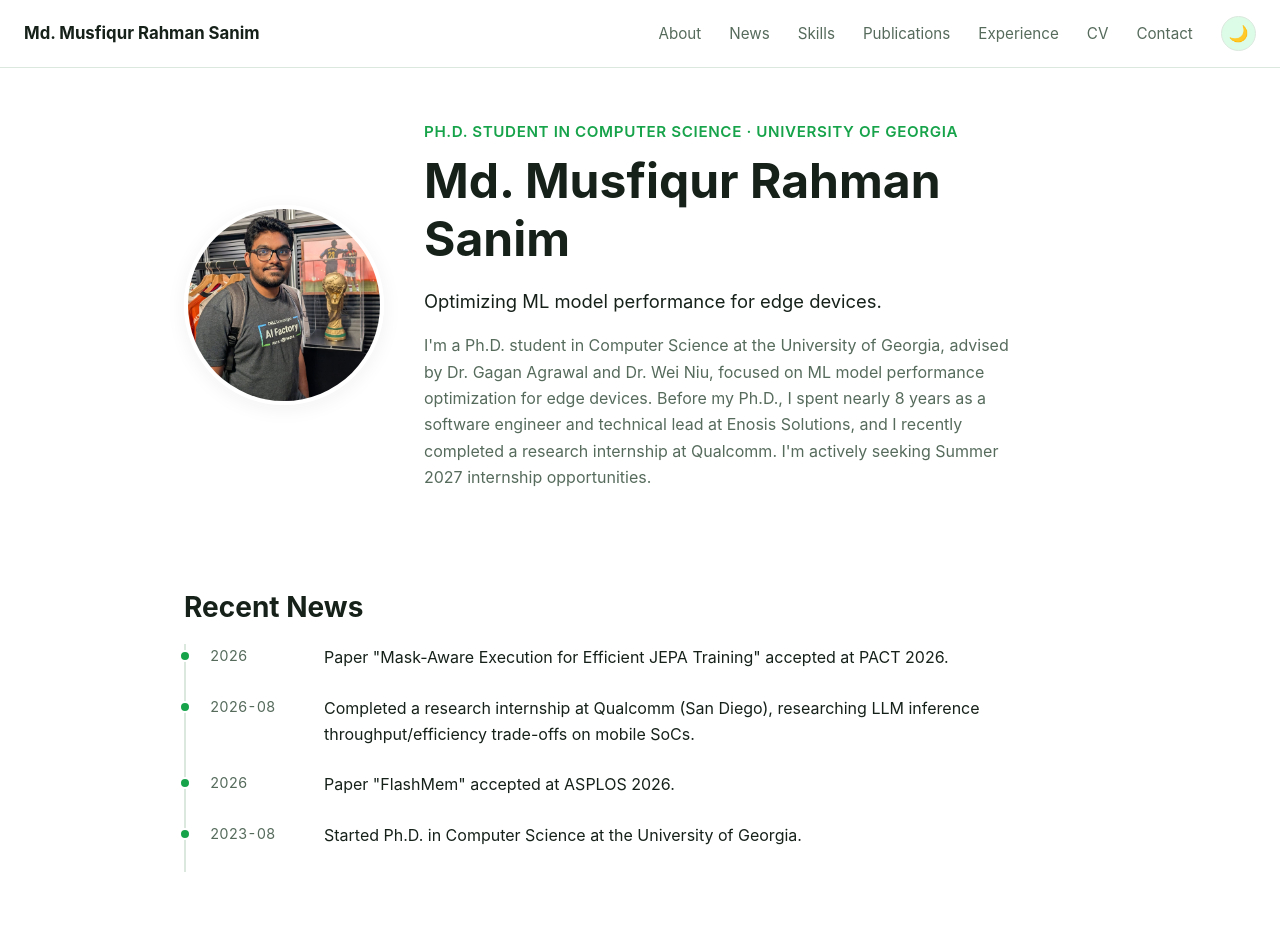
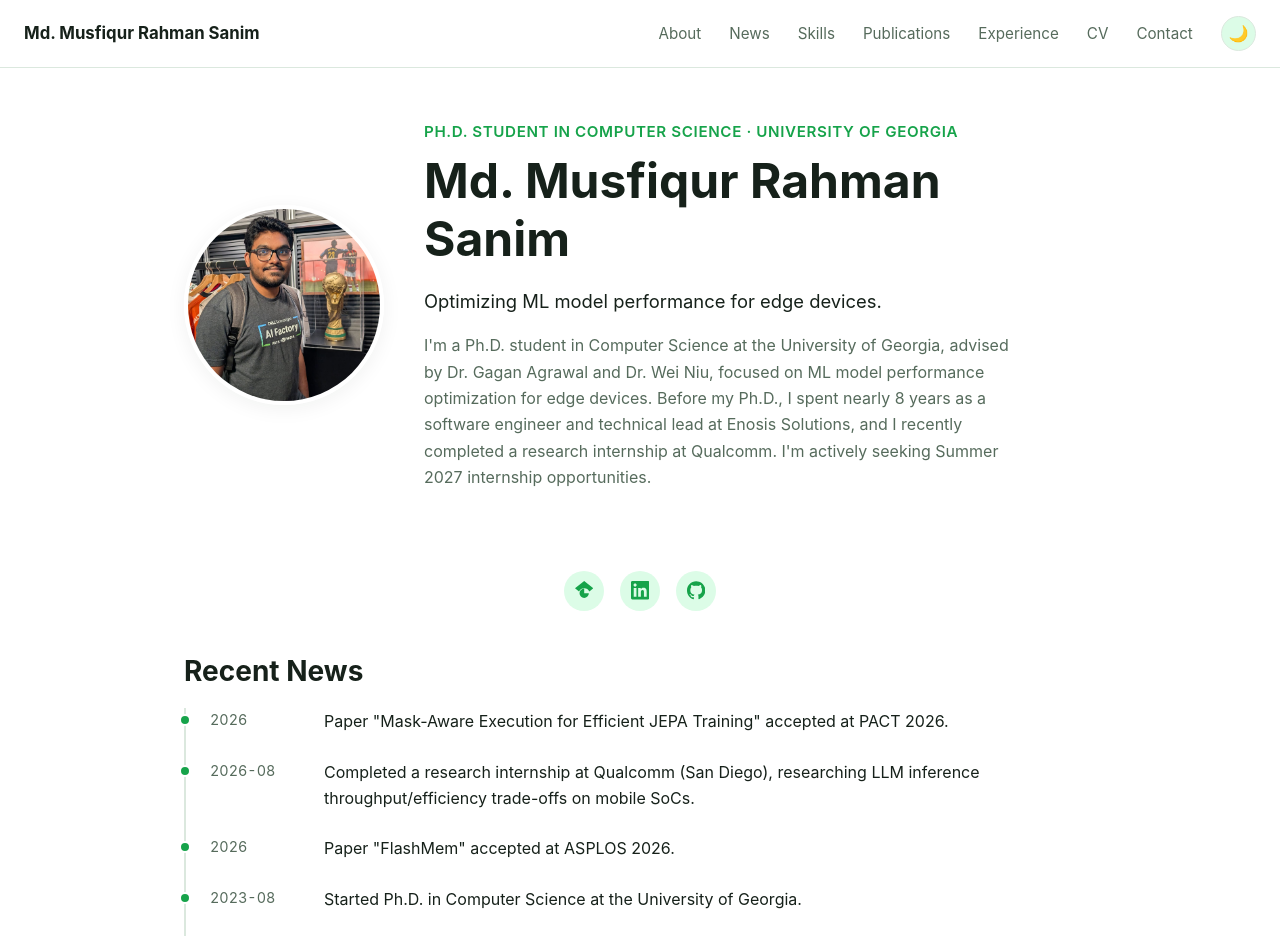
Before and after one commit to math10/math10.github.io, a plain HTML site: page index.html in a window 1280 px wide. Shown: the top 939 px of the page. Drawn offline with Linux system fonts and the light colour scheme.

Commit message:
Move social links above News as icon buttons
Google Scholar, LinkedIn, and GitHub now render as a row of icon
links right under the hero section, instead of text links in the
footer. Contact section keeps just the email.

Co-Authored-By: Claude Sonnet 5 <noreply@anthropic.com>

```diff
--- a/css/contact.css
+++ b/css/contact.css
@@ -13,23 +13,6 @@
   margin-bottom: 1rem;
 }
 
-.contact-links {
-  display: flex;
-  justify-content: center;
-  flex-wrap: wrap;
-  gap: 1.5rem;
-  margin-bottom: 1.5rem;
-}
-
-.contact-links a {
-  color: var(--text-muted);
-  font-size: 0.95rem;
-}
-
-.contact-links a:hover {
-  color: var(--accent);
-}
-
 .contact-copyright {
   color: var(--text-muted);
   font-size: 0.8rem;
--- /dev/null
+++ b/css/social.css
@@ -0,0 +1,34 @@
+/* Styles for the social icon row rendered by js/social.js */
+
+.social-links {
+  display: flex;
+  justify-content: center;
+  gap: 1rem;
+  padding: 1.5rem 1.5rem 0;
+  max-width: var(--max-width);
+  margin: 0 auto;
+}
+
+.social-link {
+  display: flex;
+  align-items: center;
+  justify-content: center;
+  width: 2.5rem;
+  height: 2.5rem;
+  border-radius: 50%;
+  background: var(--accent-soft);
+  color: var(--accent);
+  transition: background 0.2s ease, color 0.2s ease, transform 0.2s ease;
+}
+
+.social-link:hover {
+  background: var(--accent);
+  color: #fff;
+  transform: translateY(-2px);
+  text-decoration: none;
+}
+
+.social-link svg {
+  width: 1.15rem;
+  height: 1.15rem;
+}
--- a/index.html
+++ b/index.html
@@ -9,6 +9,7 @@
 <link rel="stylesheet" href="css/base.css">
 <link rel="stylesheet" href="css/nav.css">
 <link rel="stylesheet" href="css/math10.css">
+<link rel="stylesheet" href="css/social.css">
 <link rel="stylesheet" href="css/news.css">
 <link rel="stylesheet" href="css/experience.css">
 <link rel="stylesheet" href="css/skills.css">
@@ -20,6 +21,7 @@
   <div id="nav-root"></div>
   <main>
     <div id="hero-root"></div>
+    <div id="social-root"></div>
     <div id="news-root"></div>
     <div id="skills-root"></div>
     <div id="publications-root"></div>
--- a/js/contact.js
+++ b/js/contact.js
@@ -1,13 +1,8 @@
-// Contact / footer section. Edit `data` with your real email and links.
-// Remove any entry from `links` you don't want to show.
+// Contact / footer section. Edit `data` with your real email.
+// Social/profile links (Scholar, LinkedIn, GitHub) live in js/social.js.
 
 const data = {
   email: "sanim314159@gmail.com",
-  links: [
-    { label: "Google Scholar", url: "https://scholar.google.com/citations?user=UjooP1UAAAAJ&hl=en" },
-    { label: "LinkedIn", url: "https://www.linkedin.com/in/math10/" },
-    { label: "GitHub", url: "https://github.com/math10" },
-  ],
 };
 
 export function renderContact() {
@@ -16,11 +11,6 @@ export function renderContact() {
     <footer id="contact" class="contact reveal">
       <h2>Get in Touch</h2>
       <a class="contact-email" href="mailto:${data.email}">${data.email}</a>
-      <div class="contact-links">
-        ${data.links
-          .map((l) => `<a href="${l.url}" target="_blank" rel="noopener">${l.label}</a>`)
-          .join("")}
-      </div>
       <p class="contact-copyright">© ${new Date().getFullYear()} Md. Musfiqur Rahman Sanim</p>
     </footer>
   `;
--- a/js/main.js
+++ b/js/main.js
@@ -8,6 +8,7 @@
 import { applyStoredTheme, attachThemeToggle } from "./theme.js";
 import { renderNav } from "./nav.js";
 import { renderHero } from "./math10.js";
+import { renderSocial } from "./social.js";
 import { renderNews } from "./news.js";
 import { renderSkills } from "./skills.js";
 import { renderPublications } from "./publications.js";
@@ -20,6 +21,7 @@ applyStoredTheme();
 
 renderNav();
 renderHero();
+renderSocial();
 renderNews();
 renderSkills();
 renderPublications();
--- /dev/null
+++ b/js/social.js
@@ -0,0 +1,30 @@
+// Social/profile links shown as icon buttons near the top of the page,
+// before Recent News. Add, remove, or edit entries in `links`.
+
+const icons = {
+  scholar: `<svg viewBox="0 0 24 24" fill="currentColor" aria-hidden="true"><path d="M5.242 13.769L0 9.5 12 0l12 9.5-5.242 4.269C17.548 11.048 14.978 9.5 12 9.5c-2.977 0-5.548 1.548-6.758 4.269zM12 10c-3.322 0-6.022 2.7-6.022 6.022 0 3.322 2.7 6.022 6.022 6.022s6.022-2.7 6.022-6.022h-6.022V10z"/></svg>`,
+  linkedin: `<svg viewBox="0 0 24 24" fill="currentColor" aria-hidden="true"><path d="M20.447 20.452h-3.554v-5.569c0-1.328-.027-3.037-1.852-3.037-1.853 0-2.136 1.445-2.136 2.939v5.667H9.351V9h3.414v1.561h.046c.477-.9 1.637-1.85 3.37-1.85 3.601 0 4.267 2.37 4.267 5.455v6.286zM5.337 7.433c-1.144 0-2.063-.926-2.063-2.065 0-1.138.92-2.063 2.063-2.063 1.14 0 2.064.925 2.064 2.063 0 1.139-.925 2.065-2.064 2.065zm1.782 13.019H3.555V9h3.564v11.452zM22.225 0H1.771C.792 0 0 .774 0 1.729v20.542C0 23.227.792 24 1.771 24h20.451C23.2 24 24 23.227 24 22.271V1.729C24 .774 23.2 0 22.222 0h.003z"/></svg>`,
+  github: `<svg viewBox="0 0 24 24" fill="currentColor" aria-hidden="true"><path d="M12 .297c-6.63 0-12 5.373-12 12 0 5.303 3.438 9.8 8.205 11.385.6.113.82-.258.82-.577 0-.285-.01-1.04-.015-2.04-3.338.724-4.042-1.61-4.042-1.61C4.422 18.07 3.633 17.7 3.633 17.7c-1.087-.744.084-.729.084-.729 1.205.084 1.838 1.236 1.838 1.236 1.07 1.835 2.809 1.305 3.495.998.108-.776.417-1.305.76-1.605-2.665-.3-5.466-1.332-5.466-5.93 0-1.31.465-2.38 1.235-3.22-.135-.303-.54-1.523.105-3.176 0 0 1.005-.322 3.3 1.23.96-.267 1.98-.399 3-.405 1.02.006 2.04.138 3 .405 2.28-1.552 3.285-1.23 3.285-1.23.645 1.653.24 2.873.12 3.176.765.84 1.23 1.91 1.23 3.22 0 4.61-2.805 5.625-5.475 5.92.42.36.81 1.096.81 2.22 0 1.606-.015 2.896-.015 3.286 0 .315.21.69.825.57C20.565 22.092 24 17.592 24 12.297c0-6.627-5.373-12-12-12"/></svg>`,
+};
+
+const links = [
+  { label: "Google Scholar", icon: "scholar", url: "https://scholar.google.com/citations?user=UjooP1UAAAAJ&hl=en" },
+  { label: "LinkedIn", icon: "linkedin", url: "https://www.linkedin.com/in/math10/" },
+  { label: "GitHub", icon: "github", url: "https://github.com/math10" },
+];
+
+export function renderSocial() {
+  const root = document.getElementById("social-root");
+  root.innerHTML = `
+    <div class="social-links reveal">
+      ${links
+        .map(
+          (l) => `
+        <a href="${l.url}" class="social-link" target="_blank" rel="noopener" aria-label="${l.label}" title="${l.label}">
+          ${icons[l.icon]}
+        </a>`
+        )
+        .join("")}
+    </div>
+  `;
+}
```
Also changed, not shown: 1 other file.
